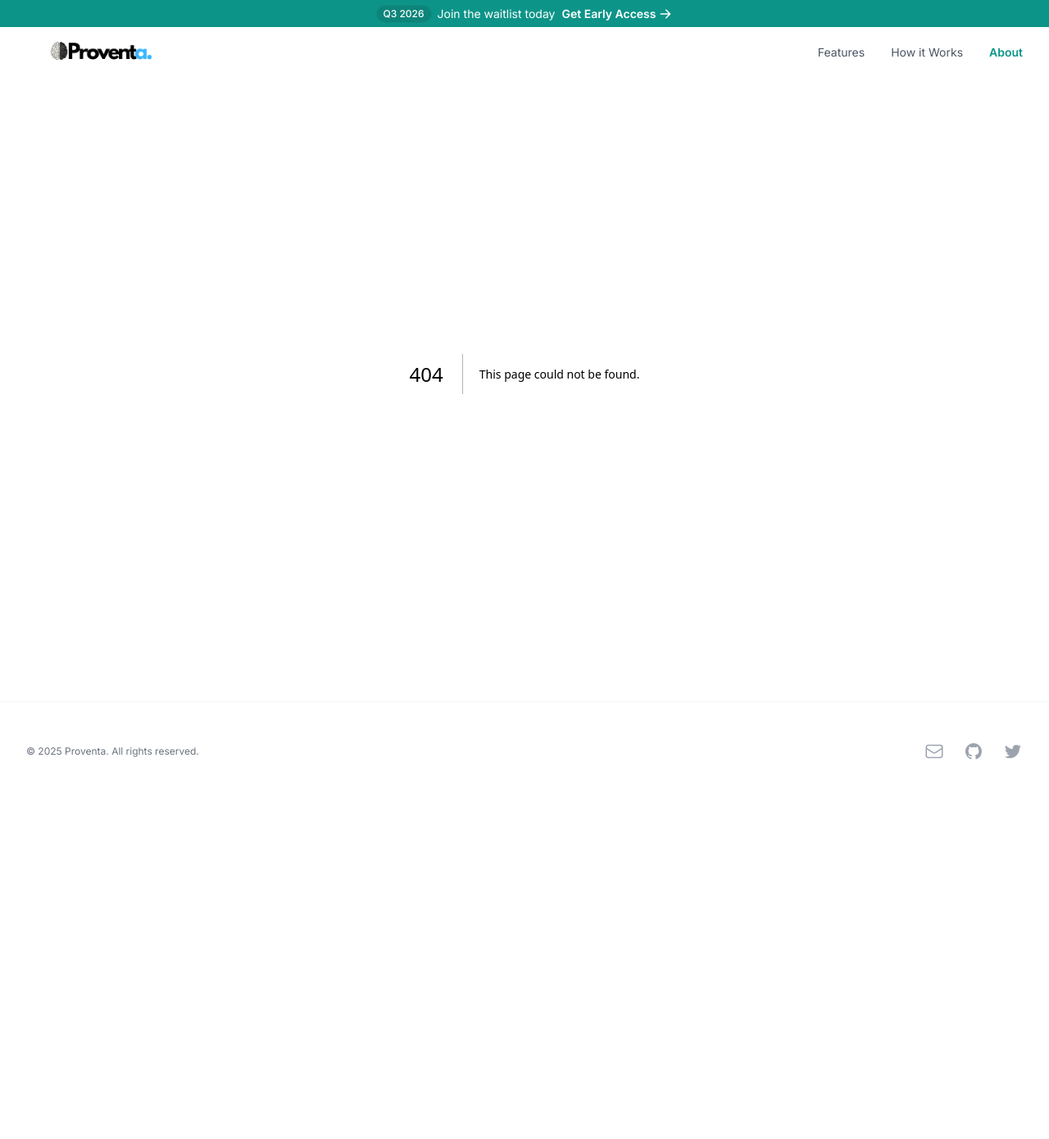
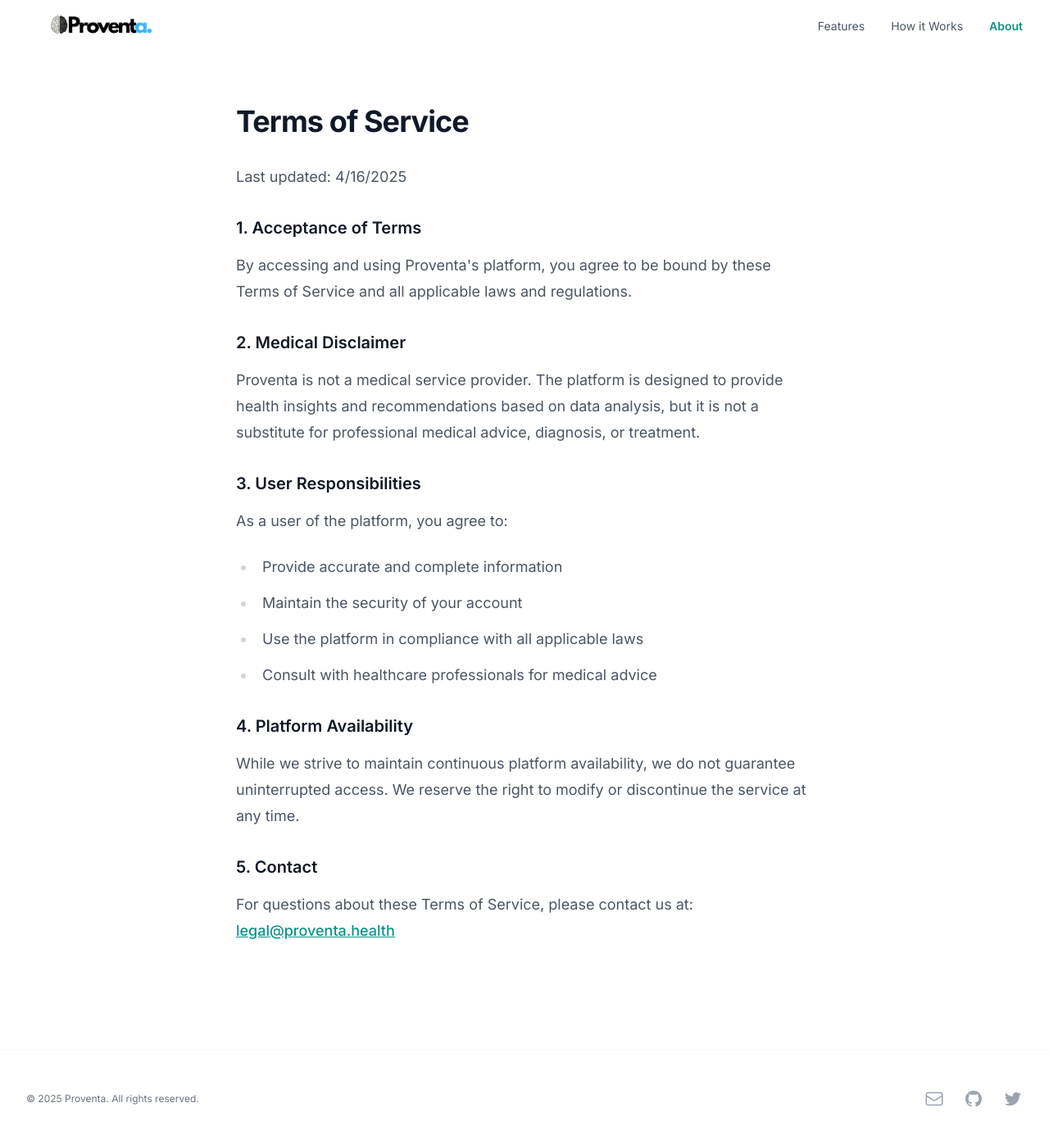
Before and after one commit to xGentuso/Aurava, a Next.js app in the folder Proventa-Landing/: page /terms in a window 1280 px wide. Before the commit this address had no page. Shown: the top 1390 px of the page at 82% size. Before the commit the page ends 977 px from the top, so only its background shows below. Built offline with nearby package versions, Linux system fonts and the light colour scheme.

Commit message:
refactor: improve hero section and navigation - Remove duplicate banner, fix nav positioning, add email field and privacy links

```diff
--- a/Proventa-Landing/app/components/ClientLayout.tsx
+++ b/Proventa-Landing/app/components/ClientLayout.tsx
@@ -13,26 +13,6 @@ export default function ClientLayout({ children }: ClientLayoutProps) {
 
   return (
     <>
-      <div className="fixed top-0 left-0 right-0 bg-primary-600 text-white z-50">
-        {/* Top Banner */}
-        <div className="bg-primary-600 px-4 py-1.5 text-center text-sm">
-          <div className="inline-flex items-center justify-center flex-wrap gap-2">
-            <span className="bg-primary-700/50 text-white px-2 py-0.5 rounded-full text-xs font-medium ring-1 ring-primary-700/20">
-              Q3 2026
-            </span>
-            <span>Join the waitlist today</span>
-            <a href="#waitlist" className="font-semibold hover:text-primary-100 inline-flex items-center">
-              Get Early Access
-              <svg className="w-4 h-4 ml-1" viewBox="0 0 20 20" fill="currentColor">
-                <path fillRule="evenodd" d="M10.293 3.293a1 1 0 011.414 0l6 6a1 1 0 010 1.414l-6 6a1 1 0 01-1.414-1.414L14.586 11H3a1 1 0 110-2h11.586l-4.293-4.293a1 1 0 010-1.414z" clipRule="evenodd" />
-              </svg>
-            </a>
-          </div>
-        </div>
-      </div>
-
-      {/* Add padding to account for the fixed banner and navigation */}
-      <div className="pt-14">
       <Navigation />
       <AOSWrapper>
         {children}
@@ -81,7 +61,6 @@ export default function ClientLayout({ children }: ClientLayoutProps) {
           </div>
         </div>
       </footer>
-      </div>
     </>
   );
 }
--- a/Proventa-Landing/app/components/Hero.tsx
+++ b/Proventa-Landing/app/components/Hero.tsx
@@ -1,10 +1,19 @@
 'use client';
 
 import { motion } from 'framer-motion';
+import { useState } from 'react';
 
 export default function Hero() {
+  const [email, setEmail] = useState('');
+
+  const handleSubmit = (e: React.FormEvent) => {
+    e.preventDefault();
+    // Handle email submission
+    console.log('Email submitted:', email);
+  };
+
   return (
-    <section className="relative overflow-hidden bg-gradient-to-b from-primary-50 to-white">
+    <section className="relative overflow-hidden bg-gradient-to-b from-primary-50 to-white pt-16">
       <div className="absolute inset-0 bg-[url('/grid.svg')] bg-center [mask-image:linear-gradient(180deg,white,rgba(255,255,255,0))]"></div>
       <div className="relative mx-auto max-w-7xl px-6 py-12 lg:px-8">
         <motion.div
@@ -13,40 +22,46 @@ export default function Hero() {
           transition={{ duration: 0.8 }}
           className="mx-auto max-w-2xl text-center"
         >
-          <div className="flex flex-col items-center gap-2 mb-8">
+          <div className="mb-6">
             <span className="inline-flex items-center rounded-full px-4 py-1 text-sm font-medium bg-primary-100 text-primary-700 ring-1 ring-inset ring-primary-700/10">
-              <svg className="mr-2 h-1.5 w-1.5 fill-primary-500" viewBox="0 0 6 6" aria-hidden="true">
-                <circle cx="3" cy="3" r="3" />
-              </svg>
-              In Development
-            </span>
-            <span className="text-sm text-gray-600">
-              Limited spots available
+              Pre-launch • Beta Q3 2026 • Join the waitlist →
             </span>
           </div>
+
           <h1 className="font-display text-4xl font-bold tracking-tight text-gray-900 sm:text-6xl">
             Stay Ahead of Your Health.{' '}
             <span className="bg-gradient-to-r from-primary-600 to-primary-400 bg-clip-text text-transparent">
               Predict. Prevent. Prosper.
             </span>
           </h1>
+
+          <form onSubmit={handleSubmit} className="mt-8 flex flex-col sm:flex-row items-center justify-center gap-3">
+            <input
+              type="email"
+              value={email}
+              onChange={(e) => setEmail(e.target.value)}
+              placeholder="Enter your email"
+              className="w-full sm:w-auto min-w-[300px] px-4 py-3 text-sm rounded-full border border-gray-300 focus:outline-none focus:ring-2 focus:ring-primary-500 focus:border-transparent"
+              required
+            />
+            <motion.button
+              whileHover={{ scale: 1.05 }}
+              whileTap={{ scale: 0.95 }}
+              type="submit"
+              className="w-full sm:w-auto inline-flex items-center justify-center rounded-full bg-primary-600 px-8 py-3 text-sm font-semibold text-white shadow-sm hover:bg-primary-500 focus-visible:outline focus-visible:outline-2 focus-visible:outline-offset-2 focus-visible:outline-primary-600"
+            >
+              Get Early Access
+              <span className="ml-2 inline-block">→</span>
+            </motion.button>
+          </form>
+
+          <p className="mt-4 text-sm text-gray-500">
+            Not medical advice. See our <a href="/privacy" className="text-primary-600 hover:text-primary-500">Privacy</a> & <a href="/terms" className="text-primary-600 hover:text-primary-500">Terms</a>.
+          </p>
+
           <p className="mt-6 text-lg leading-8 text-gray-600">
             Proventa is a radically personalized health platform that integrates your wearable, wellness, and environmental data to predict vulnerabilities before they appear.
           </p>
-          <div className="mt-10 flex flex-col sm:flex-row items-center justify-center gap-4">
-            <motion.a
-              whileHover={{ scale: 1.05 }}
-              whileTap={{ scale: 0.95 }}
-              href="#waitlist"
-              className="rounded-full bg-primary-600 px-8 py-3 text-sm font-semibold text-white shadow-sm hover:bg-primary-500 focus-visible:outline focus-visible:outline-2 focus-visible:outline-offset-2 focus-visible:outline-primary-600 w-full sm:w-auto"
-            >
-              Get Early Access
-              <span className="ml-2 inline-block">→</span>
-            </motion.a>
-            <p className="text-sm text-gray-600">
-              Pre-launch in Q3 2026
-            </p>
-          </div>
         </motion.div>
       </div>
     </section>
--- a/Proventa-Landing/app/components/Navigation.tsx
+++ b/Proventa-Landing/app/components/Navigation.tsx
@@ -58,10 +58,9 @@ export default function Navigation() {
 
   return (
     <header
-      className={`fixed w-full bg-white/90 backdrop-blur-md z-40 transition-all duration-200 ${
+      className={`fixed top-0 w-full bg-white/90 backdrop-blur-md z-40 transition-all duration-200 ${
         isScrolled ? 'shadow-sm' : ''
       }`}
-      style={{ top: '32px' }}
     >
       <nav className="mx-auto max-w-7xl px-4 sm:px-6 lg:px-8">
         <div className="relative flex h-16 items-center justify-between">
--- a/Proventa-Landing/app/metadata.ts
+++ b/Proventa-Landing/app/metadata.ts
@@ -2,8 +2,8 @@ import { Metadata, Viewport } from "next";
 
 export const metadata: Metadata = {
   metadataBase: new URL('https://proventa.health'),
-  title: "Proventa | Predict. Prevent. Prosper.",
-  description: "Proventa is a radically personalized health platform that integrates your wearable, wellness, and environmental data to predict vulnerabilities before they appear.",
+  title: "Proventa | Proactive Health Platform | Predict. Prevent. Prosper.",
+  description: "Transform your health with Proventa's AI-powered platform. Connect your wearables for personalized health insights, early risk detection, and proactive wellness management.",
   keywords: "health platform, preventative healthcare, wellness tracking, health prediction, personalized health",
   icons: {
     icon: [
--- /dev/null
+++ b/Proventa-Landing/app/privacy/page.tsx
@@ -0,0 +1,54 @@
+export default function Privacy() {
+  return (
+    <div className="mx-auto max-w-3xl px-6 py-24 sm:py-32 lg:px-8">
+      <h1 className="text-3xl font-bold tracking-tight text-gray-900 sm:text-4xl mb-8">Privacy Policy</h1>
+
+      <div className="prose prose-lg prose-primary">
+        <p className="text-gray-600">Last updated: {new Date().toLocaleDateString()}</p>
+
+        <h2 className="text-xl font-semibold mt-8 mb-4">1. Introduction</h2>
+        <p className="text-gray-600">
+          At Proventa, we take your privacy seriously. This Privacy Policy explains how we collect, use,
+          disclose, and safeguard your information when you use our health platform.
+        </p>
+
+        <h2 className="text-xl font-semibold mt-8 mb-4">2. Information We Collect</h2>
+        <p className="text-gray-600">
+          We collect information that you provide directly to us, including:
+        </p>
+        <ul className="list-disc pl-6 text-gray-600">
+          <li>Personal identification information</li>
+          <li>Health and wellness data</li>
+          <li>Wearable device data</li>
+          <li>Environmental data</li>
+        </ul>
+
+        <h2 className="text-xl font-semibold mt-8 mb-4">3. How We Use Your Information</h2>
+        <p className="text-gray-600">
+          We use the information we collect to:
+        </p>
+        <ul className="list-disc pl-6 text-gray-600">
+          <li>Provide and improve our services</li>
+          <li>Generate personalized health insights</li>
+          <li>Communicate with you about our services</li>
+          <li>Ensure platform security and prevent fraud</li>
+        </ul>
+
+        <h2 className="text-xl font-semibold mt-8 mb-4">4. Data Security</h2>
+        <p className="text-gray-600">
+          We implement bank-level security measures to protect your personal information.
+          However, no method of transmission over the Internet is 100% secure.
+        </p>
+
+        <h2 className="text-xl font-semibold mt-8 mb-4">5. Contact Us</h2>
+        <p className="text-gray-600">
+          If you have any questions about this Privacy Policy, please contact us at:
+          <br />
+          <a href="mailto:privacy@proventa.health" className="text-primary-600 hover:text-primary-500">
+            privacy@proventa.health
+          </a>
+        </p>
+      </div>
+    </div>
+  );
+}
--- /dev/null
+++ b/Proventa-Landing/app/terms/page.tsx
@@ -0,0 +1,50 @@
+export default function Terms() {
+  return (
+    <div className="mx-auto max-w-3xl px-6 py-24 sm:py-32 lg:px-8">
+      <h1 className="text-3xl font-bold tracking-tight text-gray-900 sm:text-4xl mb-8">Terms of Service</h1>
+
+      <div className="prose prose-lg prose-primary">
+        <p className="text-gray-600">Last updated: {new Date().toLocaleDateString()}</p>
+
+        <h2 className="text-xl font-semibold mt-8 mb-4">1. Acceptance of Terms</h2>
+        <p className="text-gray-600">
+          By accessing and using Proventa's platform, you agree to be bound by these Terms of Service
+          and all applicable laws and regulations.
+        </p>
+
+        <h2 className="text-xl font-semibold mt-8 mb-4">2. Medical Disclaimer</h2>
+        <p className="text-gray-600">
+          Proventa is not a medical service provider. The platform is designed to provide health insights
+          and recommendations based on data analysis, but it is not a substitute for professional medical
+          advice, diagnosis, or treatment.
+        </p>
+
+        <h2 className="text-xl font-semibold mt-8 mb-4">3. User Responsibilities</h2>
+        <p className="text-gray-600">
+          As a user of the platform, you agree to:
+        </p>
+        <ul className="list-disc pl-6 text-gray-600">
+          <li>Provide accurate and complete information</li>
+          <li>Maintain the security of your account</li>
+          <li>Use the platform in compliance with all applicable laws</li>
+          <li>Consult with healthcare professionals for medical advice</li>
+        </ul>
+
+        <h2 className="text-xl font-semibold mt-8 mb-4">4. Platform Availability</h2>
+        <p className="text-gray-600">
+          While we strive to maintain continuous platform availability, we do not guarantee uninterrupted
+          access. We reserve the right to modify or discontinue the service at any time.
+        </p>
+
+        <h2 className="text-xl font-semibold mt-8 mb-4">5. Contact</h2>
+        <p className="text-gray-600">
+          For questions about these Terms of Service, please contact us at:
+          <br />
+          <a href="mailto:legal@proventa.health" className="text-primary-600 hover:text-primary-500">
+            legal@proventa.health
+          </a>
+        </p>
+      </div>
+    </div>
+  );
+}
```
Lines whose indentation alone changed are shown as unchanged.
